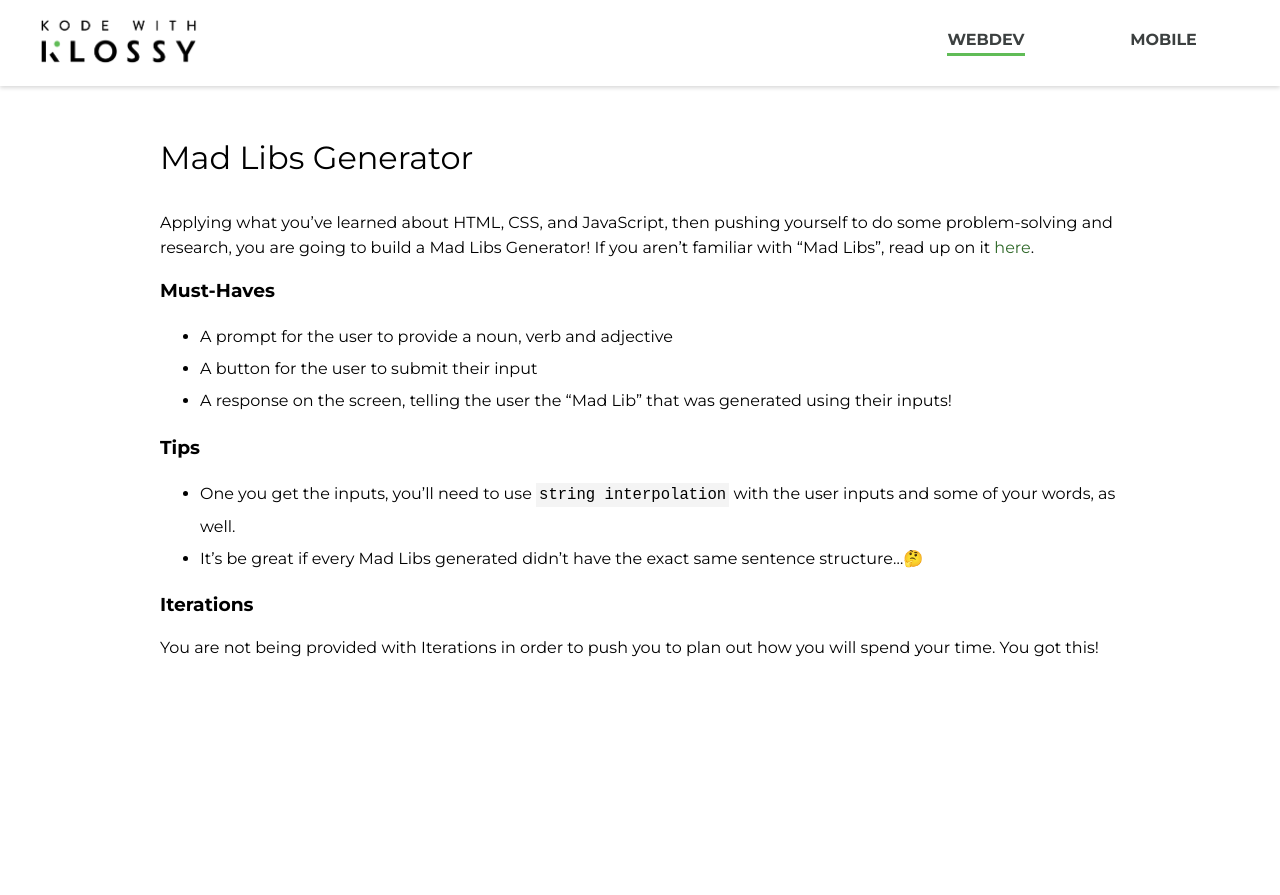
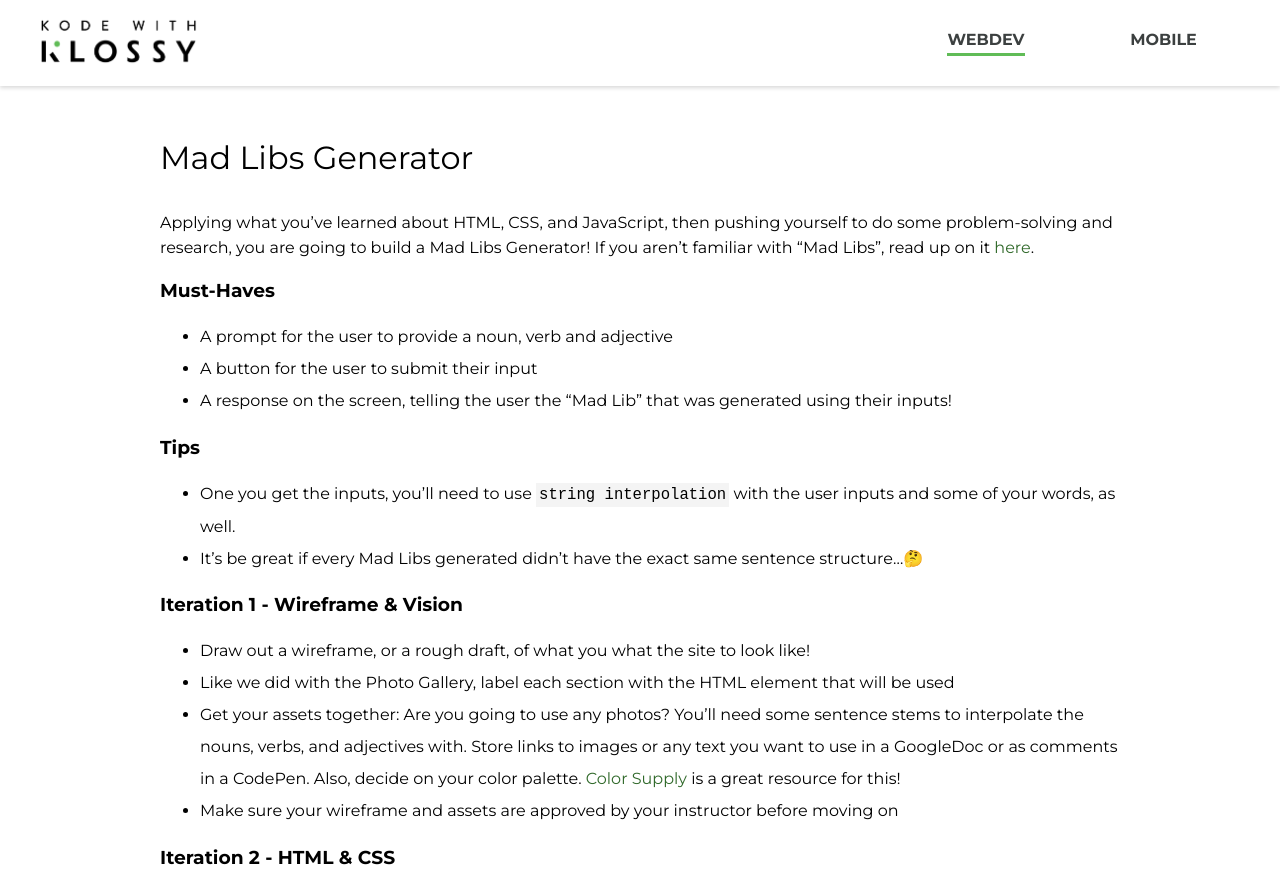
Before and after one commit to ameseee/kwk-curriculum-site, a Jekyll site: the page built from web-app/projects/mad-lib-generator/index.md, in a window 1280 px wide. Shown: the top 895 px of the page. Built offline with Jekyll 4.4.1, drawn with Linux system fonts in a browser that asks for light colours; nearby versions of some CDN libraries; some of the changed text lies outside the part shown.

Commit message:
Update Mad Lib Generator for CodePen

```diff
--- a/web-app/projects/mad-lib-generator/index.md
+++ b/web-app/projects/mad-lib-generator/index.md
@@ -15,6 +15,19 @@ Applying what you've learned about HTML, CSS, and JavaScript, then pushing yours
 - One you get the inputs, you'll need to use `string interpolation` with the user inputs and some of your words, as well.
 - It's be great if every Mad Libs generated didn't have the exact same sentence structure...🤔
 
-### Iterations
+### Iteration 1 - Wireframe & Vision
 
-You are not being provided with Iterations in order to push you to plan out how you will spend your time. You got this!
+- Draw out a wireframe, or a rough draft, of what you what the site to look like!
+- Like we did with the Photo Gallery, label each section with the HTML element that will be used
+- Get your assets together: Are you going to use any photos? You'll need some sentence stems to interpolate the nouns, verbs, and adjectives with. Store links to images or any text you want to use in a GoogleDoc or as comments in a CodePen. Also, decide on your color palette. [Color Supply](https://colorsupplyyy.com/app) is a great resource for this!
+- Make sure your wireframe and assets are approved by your instructor before moving on
+<br>
+
+### Iteration 2 - HTML & CSS
+
+- Now that you have wireframes, write out the HTML & CSS to make this come to life
+
+### Iteration 3  - Functionality
+
+- Write an event listener and handler for your button(s). Make sure they are working with a `console.log()`. Make sure you are grabbing the values from all 3 inputs.
+- Using all 3 inputs and your sentence stems, show the Mad Lib to your user once they click the button!
```
